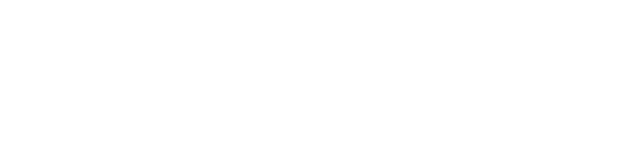
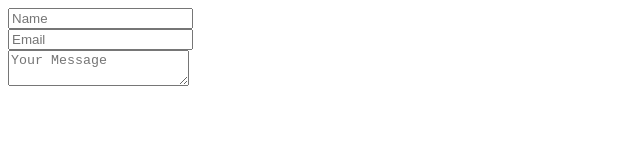
Before and after one commit to yashrajshrestha/MMORPG, a plain HTML site: page index.html in a window 1280 px wide. Shown: the whole page, without its empty margins (0-640 px from the left). Drawn offline with Linux system fonts and the light colour scheme.

Commit message:
added index hml

```diff
--- a/index.html
+++ b/index.html
@@ -1,10 +1,11 @@
-<!DOCTYPE html>
-<html>
-  <head>
-    <meta charset="utf-8">
-    <title>Awesome portfolio</title>
-  </head>
-  <body>
-
-  </body>
-</html>
+<form action="#" method="post" class="contact-form">
+  <div class="field-container">
+    <input type="text" class="input" name="name" placeholder="Name" />
+  </div>
+  <div class="field-container">
+    <input type="text" class="input" name="email" placeholder="Email" />
+  </div>
+  <div class="field-container">
+    <textarea class="input text-area" name="message" placeholder="Your Message"></textarea>
+  </div>
+</form>
--- /dev/null
+++ b/style.css
@@ -0,0 +1,93 @@
+@import "compass/css3";
+
+// Colors
+$background: #efebea;
+$primary: #404040;
+$secondary: #828282;
+$tertiary: #bab6b6;
+$shade: #e5e2e1;
+$red: #ff4c52;
+
+*,
+*:before,
+*:after {
+  @include box-sizing(border-box);
+}
+
+body {
+  padding: 60px;
+  background: $background;
+  font: 16px/1.5 'Lato', sans-serif;
+}
+
+.contact-form {
+  position: relative;
+  width: 220px;
+  margin: 0 auto;
+  padding: 20px;
+  background: $shade;
+
+  &:before {
+    content: '';
+    position: absolute;
+    top: -10px;
+    left: 50%;
+    display: block;
+    width: 0;
+    height: 0;
+    margin-left: -10px;
+    border-left: 10px solid transparent;
+    border-bottom: 10px solid $shade;
+    border-right: 10px solid transparent;
+  }
+}
+
+
+.field-container {
+  margin-bottom: 20px;
+
+  &:last-child {
+    margin: 0;
+  }
+
+  &:after {
+    content: "";
+    display: block;
+    width: 100%;
+    height: 4px;
+    margin-top: -1px;
+    border-width: 0 1px 1px 1px;
+    border-style: solid;
+    border-color: $tertiary;
+  }
+
+  &.is-focused:after {
+    border-color: $red;
+  }
+}
+
+.input {
+  width: 100%;
+  margin: 0;
+  padding: 0 6px;
+  border: none;
+  outline: none;
+  background: transparent;
+  font: 16px/1 'Lato', san-serif;
+  color: $primary;
+}
+
+.text-area {
+  min-height: 38px;
+  height: 38px;
+  margin: 2px 0 3px;
+  overflow-y: hidden;
+  resize: none;
+  -webkit-transition: height .1s;
+  -moz-transition: height .1s;
+  transition: height .1s;
+}
+
+::-webkit-input-placeholder { color: $tertiary; }
+:-moz-placeholder { color: $tertiary; }
+:-ms-placeholder { color: $tertiary; }
```
Also changed, not shown: feature.js (added, +16 -0 lines).
